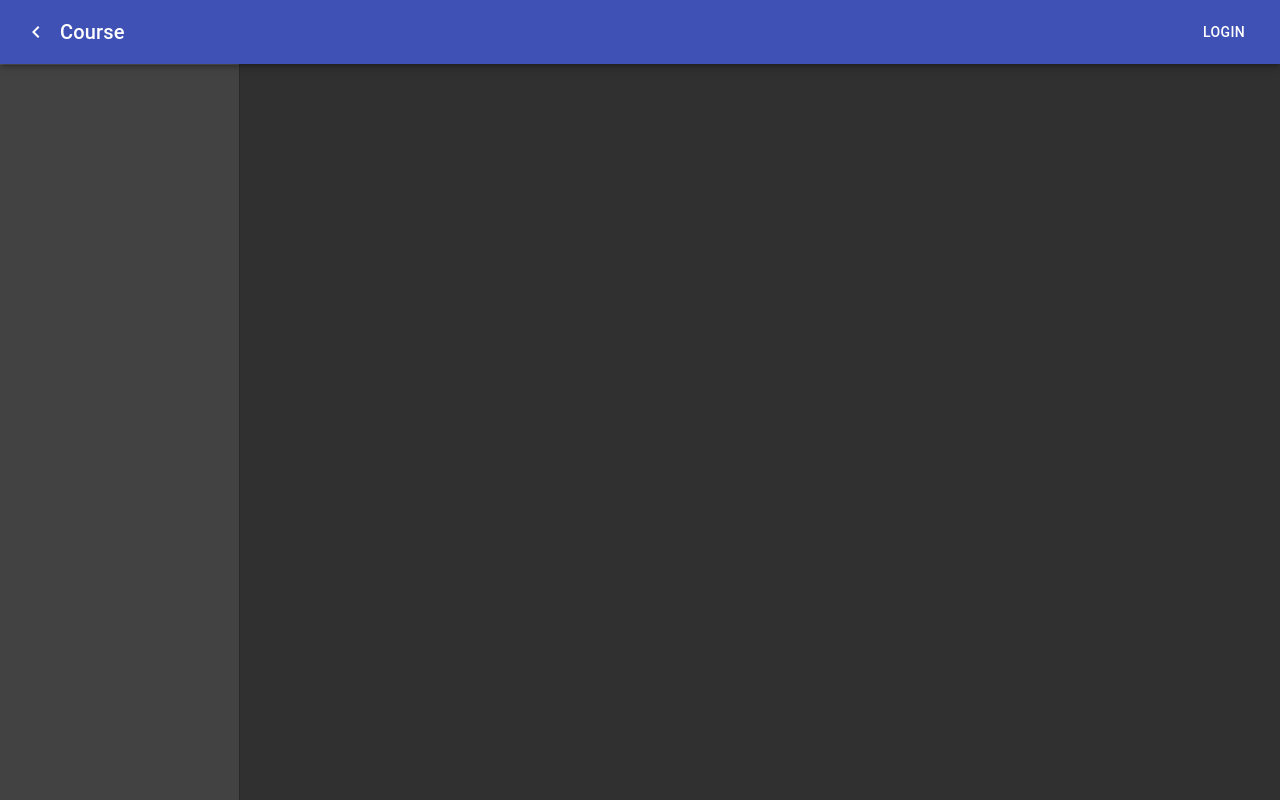
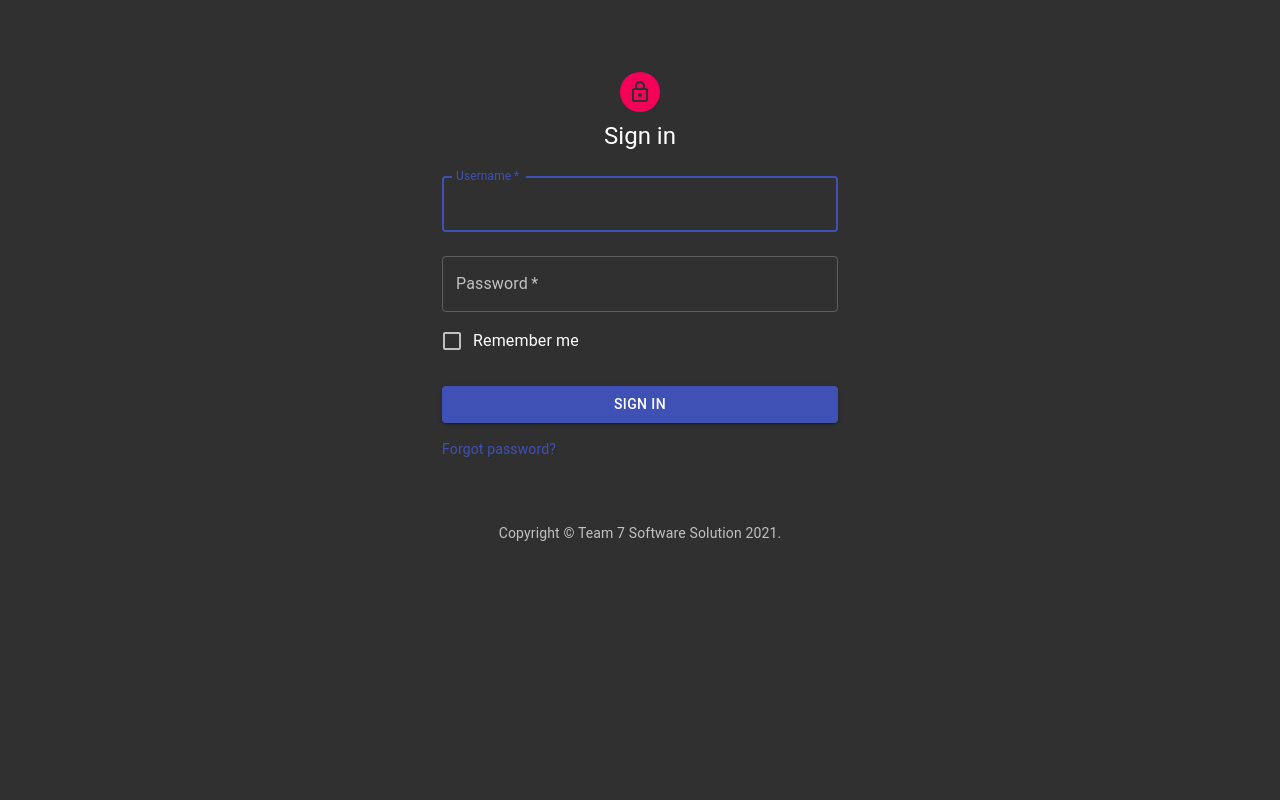
Before and after one commit to Dev-Trilok/course_management, a React (Create React App) app: page / in a window 1280 px wide. Built offline with nearby package versions, Linux system fonts and the light colour scheme; what reactfire would draw is missing.

Commit message:
Added Sign In Page

```diff
--- a/src/App.js
+++ b/src/App.js
@@ -8,6 +8,7 @@
   createMuiTheme,
   ThemeProvider,
 } from "@material-ui/core";
+import SignIn from "./pages/SignIn/SignIn";
 const useStyles = makeStyles((theme) => ({
   content: {
     flexGrow: 1,
@@ -46,6 +47,13 @@
 
   const [drawerOpen, setDrawerOpen] = React.useState(true);
 
+  const [logedIn, setLogedIn] = React.useState(false);
+  if (!logedIn)
+    return (
+      <ThemeProvider theme={theme}>
+        <SignIn />
+      </ThemeProvider>
+    );
   return (
     <ThemeProvider theme={theme}>
       <MenuBar drawerOpen={drawerOpen} setDrawerOpen={setDrawerOpen} />
--- /dev/null
+++ b/src/pages/SignIn/SignIn.js
@@ -0,0 +1,117 @@
+import React from "react";
+import Avatar from "@material-ui/core/Avatar";
+import Button from "@material-ui/core/Button";
+import CssBaseline from "@material-ui/core/CssBaseline";
+import TextField from "@material-ui/core/TextField";
+import FormControlLabel from "@material-ui/core/FormControlLabel";
+import Checkbox from "@material-ui/core/Checkbox";
+import Link from "@material-ui/core/Link";
+import Grid from "@material-ui/core/Grid";
+import Box from "@material-ui/core/Box";
+import LockOutlinedIcon from "@material-ui/icons/LockOutlined";
+import Typography from "@material-ui/core/Typography";
+import { makeStyles } from "@material-ui/core/styles";
+import Container from "@material-ui/core/Container";
+
+function Copyright() {
+  return (
+    <Typography variant="body2" color="textSecondary" align="center">
+      {"Copyright © "}
+      <Link color="inherit" href="">
+        Team 7 Software Solution
+      </Link>{" "}
+      {new Date().getFullYear()}
+      {"."}
+    </Typography>
+  );
+}
+
+const useStyles = makeStyles((theme) => ({
+  paper: {
+    marginTop: theme.spacing(8),
+    display: "flex",
+    flexDirection: "column",
+    alignItems: "center",
+  },
+  avatar: {
+    margin: theme.spacing(1),
+    backgroundColor: theme.palette.secondary.main,
+  },
+  form: {
+    width: "100%",
+    marginTop: theme.spacing(1),
+  },
+  submit: {
+    margin: theme.spacing(3, 0, 2),
+  },
+}));
+
+export default function SignIn() {
+  const classes = useStyles();
+
+  return (
+    <Container component="main" maxWidth="xs">
+      <CssBaseline />
+      <div className={classes.paper}>
+        <Avatar className={classes.avatar}>
+          <LockOutlinedIcon />
+        </Avatar>
+        <Typography component="h1" variant="h5">
+          Sign in
+        </Typography>
+        <form className={classes.form} noValidate>
+          <TextField
+            variant="outlined"
+            margin="normal"
+            required
+            fullWidth
+            id="username"
+            label="Username"
+            name="username"
+            autoComplete="username"
+            autoFocus
+          />
+          <TextField
+            variant="outlined"
+            margin="normal"
+            required
+            fullWidth
+            name="password"
+            label="Password"
+            type="password"
+            id="password"
+            autoComplete="current-password"
+          />
+          <FormControlLabel
+            control={<Checkbox value="remember" color="primary" />}
+            label="Remember me"
+          />
+          <Button
+            type="submit"
+            fullWidth
+            variant="contained"
+            color="primary"
+            className={classes.submit}
+          >
+            Sign In
+          </Button>
+          <Grid container>
+            <Grid item xs>
+              <Link href="#" variant="body2">
+                Forgot password?
+              </Link>
+            </Grid>
+            {/* <Grid item>
+              <Link href="#" variant="body2">
+                {"Don't have an account? Sign Up"}
+              </Link>
+            </Grid> */}
+          </Grid>
+        </form>
+      </div>
+      <Box mt={8}>
+        <Copyright />
+      </Box>
+    </Container>
+  );
+}
```
Also changed, not shown: 1 other file (tests, documents, lock files or other folders).
